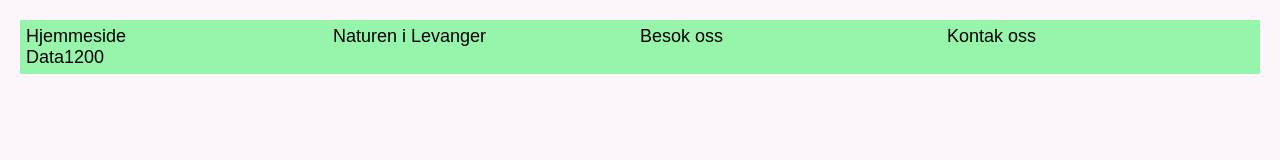
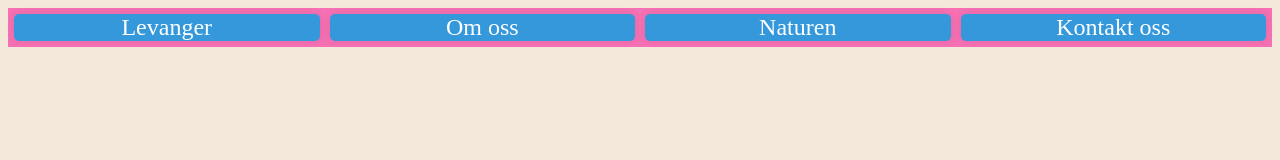
Before and after one commit to huseyindavut/2stOblig-oblig-group26, a plain HTML site: page Html/index.html in a window 1280 px wide. Drawn offline with Linux system fonts and the light colour scheme.

Commit message:
edit index

```diff
--- a/CSS/design.css
+++ b/CSS/design.css
@@ -1,21 +1,10 @@
-.grid4{
-    display: grid;
-    grid-template-columns: repeat(4, 1fr);
-    grid: gap 8px;;
-    background-color: rgb(151, 244, 171);
-    padding: 6px;
-    font-size: large;
-    font-style:unset;
+.body {
+    font-family: Arial, sans-serif;
+    margin: 10px;
+    padding: 10px;
+    background-color: ;
 }
 
-menu-main{
-    background-color: rgb(221, 201, 239);
-    color: rgb(188, 40, 40);
-    text-align: center;
-    padding: 10px;
-    font-family: Arial, Helvetica, sans-serif;
-    font-size: 50px;
-}
 .bildet{
     height: 50%;
     border-radius: 5%;
@@ -23,17 +12,27 @@ menu-main{
     padding: 10px;
     margin: 10px;
 }
-body {
-    font-family: Arial, sans-serif;
-    margin: 10px;
-    padding: 10px;
+
+.ink {
+    display: grid;
+    background-color: #f771b4;
+    grid-template-columns: repeat(4, 1fr);
+    grid-column: span;
+    gap: 10px;
+    padding: 6px;
 }
 
-.container {
-    max-width: 800px;
-    margin: 0 auto;
-    padding: 20px;
+.meny {
+    display: flex;
+    justify-content: center;
+    align-items: center;
+    background-color: #3498db; /* Arkaplan rengi */
+    color: #fff; /* Yazı rengi */
+    font-size: 24px; /* Yazı boyutu */
+    border-radius: 5px; /* Kenar yuvarlaklığı */
+    box-shadow: 0 0 10px rgba(0, 0, 0, 0.1); /* Gölgelendirme efekti */
 }
+
 
 header {
     background-color: #389260;
--- a/Html/index.html
+++ b/Html/index.html
@@ -4,18 +4,17 @@
     <meta charset="UTF-8">
     <meta name="viewport" content="width=device-width, initial-scale=1.0">
     <title>Om Levanger</title>
-    <link rel="stylesheet" href="../2stOblig-oblig-group26/CSS/design.css">
+    <link rel="stylesheet" href="../CSS/design.css">
 </head>
 
-<body style="background-color: rgb(252, 246, 252);"></body>
-
-    <div class="grid4">
-        <div class="menu-main">Hjemmeside</div>
-        <div class="menu-main">Naturen i Levanger</div>
-        <div class="menu-main">Besok oss</div>
-        <div class="menu-main">Kontak oss</div>
-        <div class="menu-main">Data1200</div>
+<body style="background-color: rgb(244, 232, 218);">
+    <div class="ink">
+        <div class="meny">Levanger</div>
+        <div class="meny">Om oss</div>
+        <div class="meny">Naturen</div>
+        <div class="meny">Kontakt oss</div>
     </div>
+</body>
 
 </body>
 </html>
```
Also changed, not shown: Html/DATA1200.html (+1 -1 lines).
